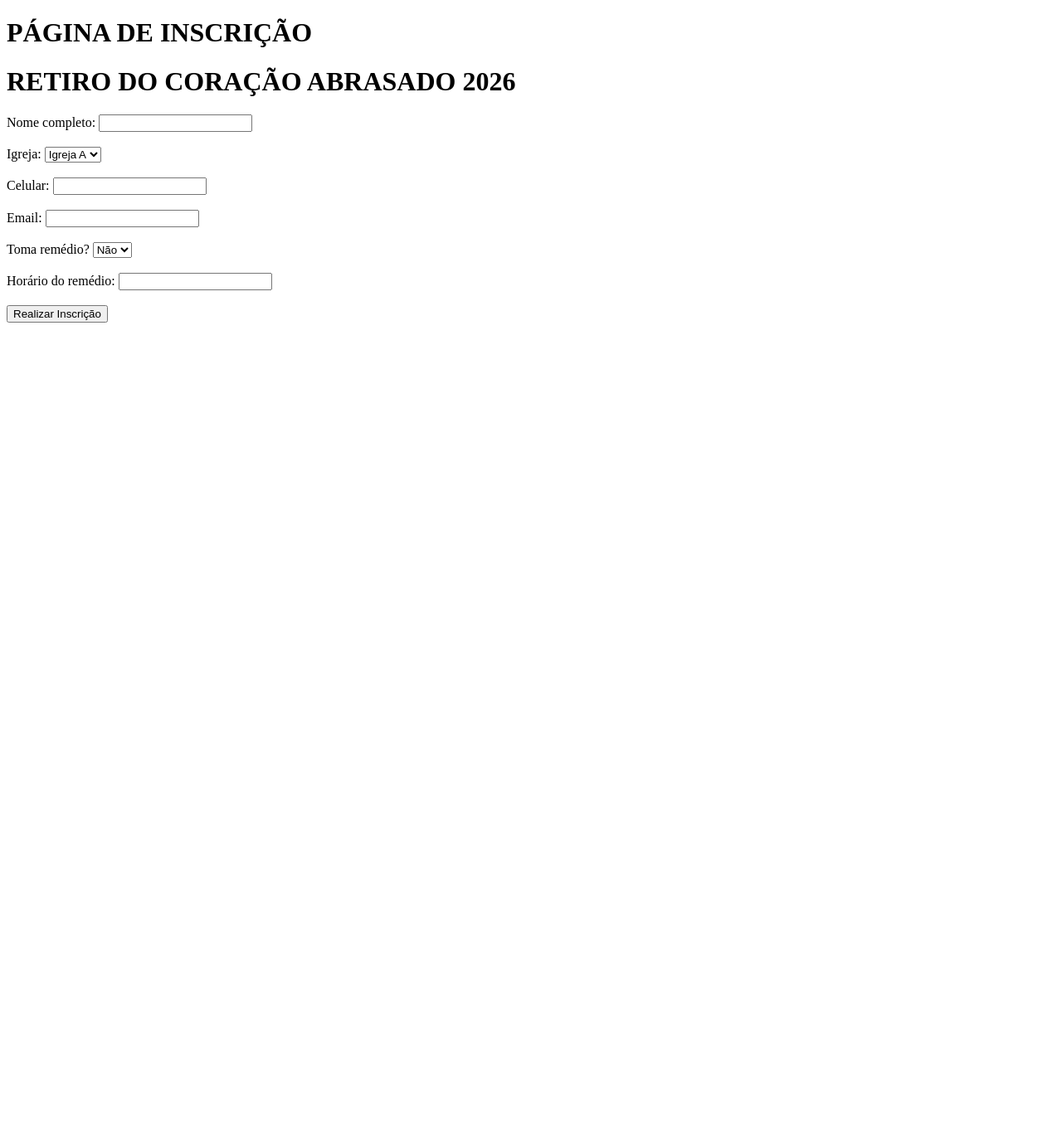
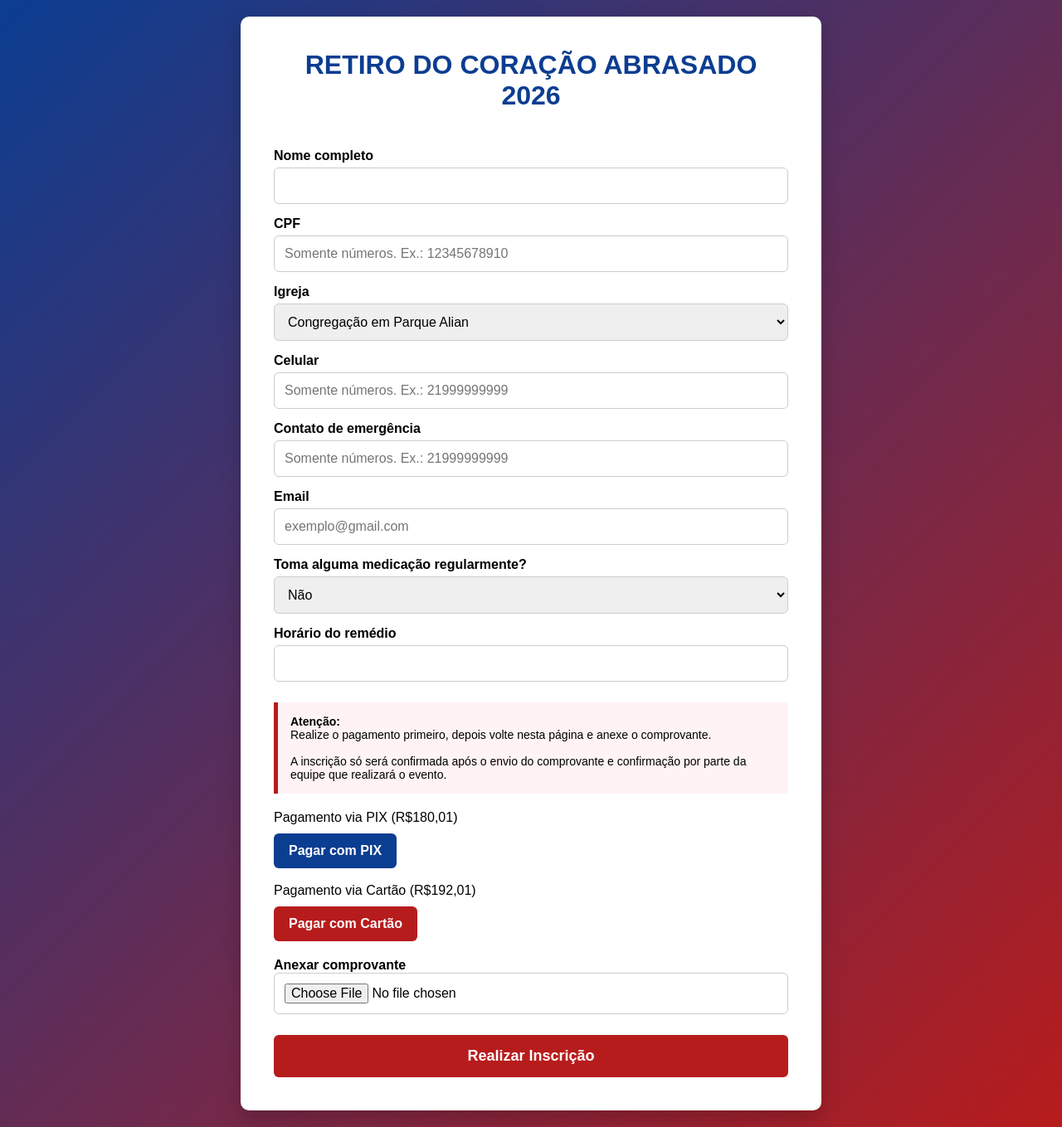
Before and after one commit to FilipeCabralCoutinho/heart_in_fire_event, a Flask app: page / in a window 1280 px wide. Shown: the whole page at 83% size. Before the commit the page ends 389 px from the top, so only its background shows below. Run offline with Flask 3, Linux system fonts and the light colour scheme.

Commit message:
refactor: Evolution of the registration form

```diff
--- a/templates/index.html
+++ b/templates/index.html
@@ -1,35 +1,108 @@
 <!DOCTYPE html>
 <html lang="pt-br">
 <head>
+
 <meta charset="UTF-8">
 <meta name="viewport" content="width=device-width, initial-scale=1.0">
+
 <title>Página de Inscrição</title>
+
+<link rel="stylesheet" href="/static/css/style.css">
+
 </head>
+
 <body>
-    <h1>PÁGINA DE INSCRIÇÃO</h1>
+
+    <div class="container">
+
         <h1>RETIRO DO CORAÇÃO ABRASADO 2026</h1>
 
-    <form action="/" method="POST">
-    Nome completo: <input type="text" name="nomeForm"><br><br>
+        <form action="/" method="POST" enctype="multipart/form-data">
 
-    Igreja: <select name="churchForm">
-        <option>Igreja A</option>
-        <option>Igreja B</option>
-    </select><br><br>
+            <label>Nome completo</label>
+            <input type="text" name="nomeForm" minlength="5">
 
-    Celular: <input type="text" name="celForm"><br><br>
+            <label>CPF</label>
+            <input type="text" name="cpfForm" maxlength="11" minlength="11" placeholder="Somente números. Ex.: 12345678910" required>
 
-    Email: <input type="email" name="emailForm"><br><br>
+            <label>Igreja</label>
+            <select name="churchForm">
 
-    Toma remédio? <select name="remedyForm">
+                <option>Congregação em Parque Alian</option>
+                <option>Frente Missionária Areia Branca</option>
+                <option>Frente Missionária Jardim José Bonifácio</option>
+                <option>Igreja de Belford Roxo</option>
+                <option>Igreja de Coelho da Rocha</option>
+                <option>Igreja de Éden</option>
+                <option>Igreja de Jardim América</option>
+                <option>Igreja de Pq São José</option>
+                <option>Igreja de Praça da Bandeira</option>
+                <option>Igreja de São João de Meriti</option>
+                <option>Igreja de Vila Humaitá</option>
+                <option>Igreja de Vila Jurandir</option>
+                <option>Igreja de Vila Tiradentes</option>
+                <option>Igreja de Vilar do Teles</option>
+
+            </select>
+
+            <label>Celular</label>
+            <input type="number" name="celForm" pattern="[0-9]{10,11}" placeholder="Somente números. Ex.: 21999999999" minlength="9" maxlength="11" required>
+
+            <label>Contato de emergência</label>
+            <input type="number" name="emergencyContactForm" pattern="[0-9]{10,11}" placeholder="Somente números. Ex.: 21999999999" minlength="9" maxlength="11" required>
+
+            <label>Email</label>
+            <input type="email" name="emailForm" placeholder="exemplo@gmail.com" required>
+
+            <label>Toma alguma medicação regularmente?</label>
+            <select name="remedyForm">
                 <option value="nao">Não</option>
                 <option value="sim">Sim</option>
-    </select><br><br>
+            </select>
 
-    Horário do remédio: <input type="text" name="hourForm"><br><br>
+            <label>Horário do remédio</label>
+            <input type="text" name="hourForm">
 
-    <button type="submit" value="inscricao">Realizar Inscrição</button>
+
+
+            <div class="alert">
+                <strong>Atenção:</strong><br>
+                Realize o pagamento primeiro, depois volte nesta página e anexe o comprovante.
+                <br><br>
+                A inscrição só será confirmada após o envio do comprovante e confirmação por parte da equipe que realizará o evento.
+            </div>
+
+
+            <div class="payment">
+
+                <p>Pagamento via PIX (R$180,01)</p>
+                <a class="pix" href="https://www.google.com" target="_blank">
+                Pagar com PIX
+                </a>
+
+                <br><br>
+
+                <p>Pagamento via Cartão (R$192,01)</p>
+                <a class="card" href="https://www.google.com" target="_blank">
+                Pagar com Cartão
+                </a>
+
+            </div>
+
+            <div class="upload">
+                <label>Anexar comprovante</label>
+                <input type="file" name="proofForm" required>
+            </div>
+
+            <button type="submit">
+            Realizar Inscrição
+            </button>
 
         </form>
+
+    </div>
+
+    <script src="/static/js/form.js"></script>
+
 </body>
 </html>
```
Lines whose indentation alone changed are shown as unchanged.
